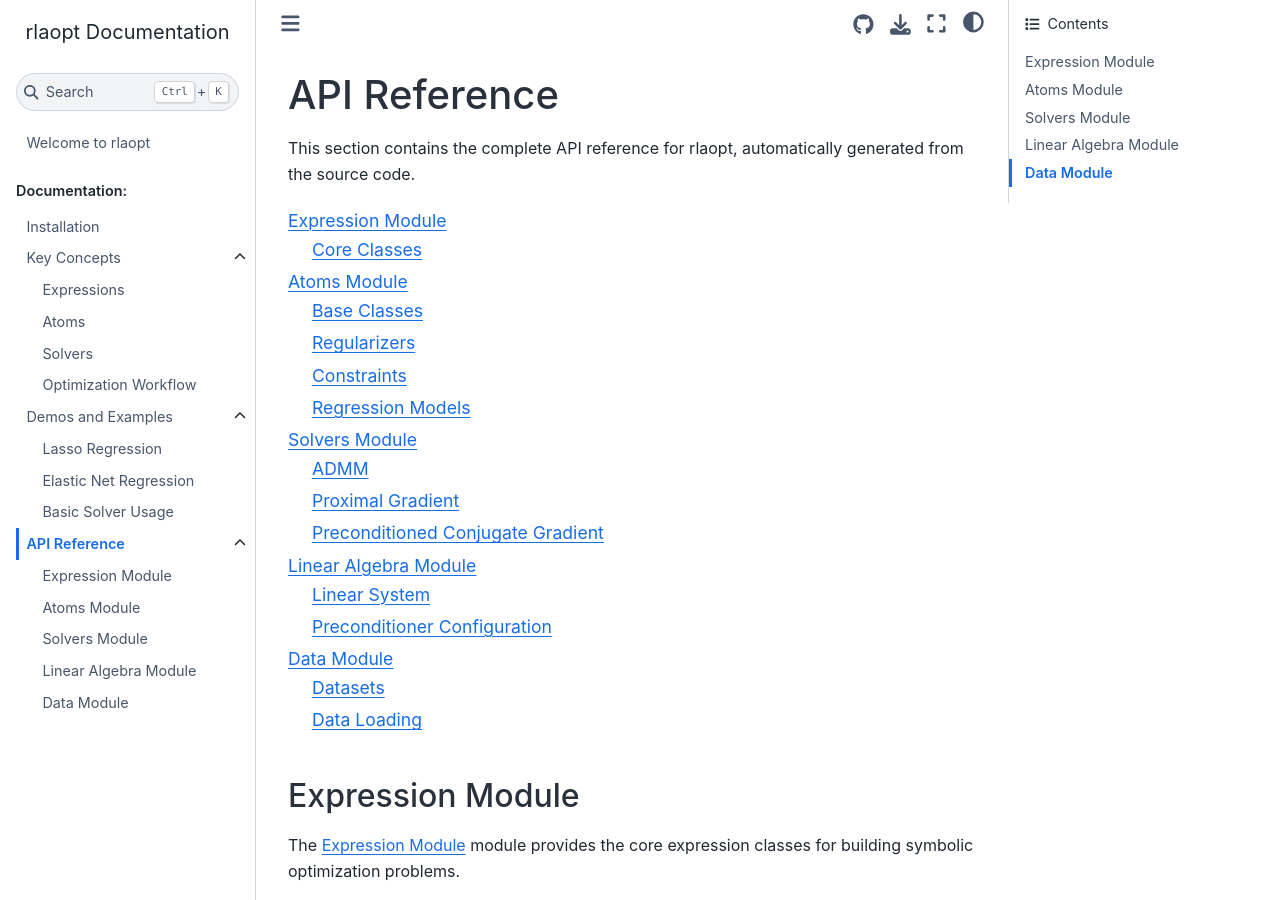
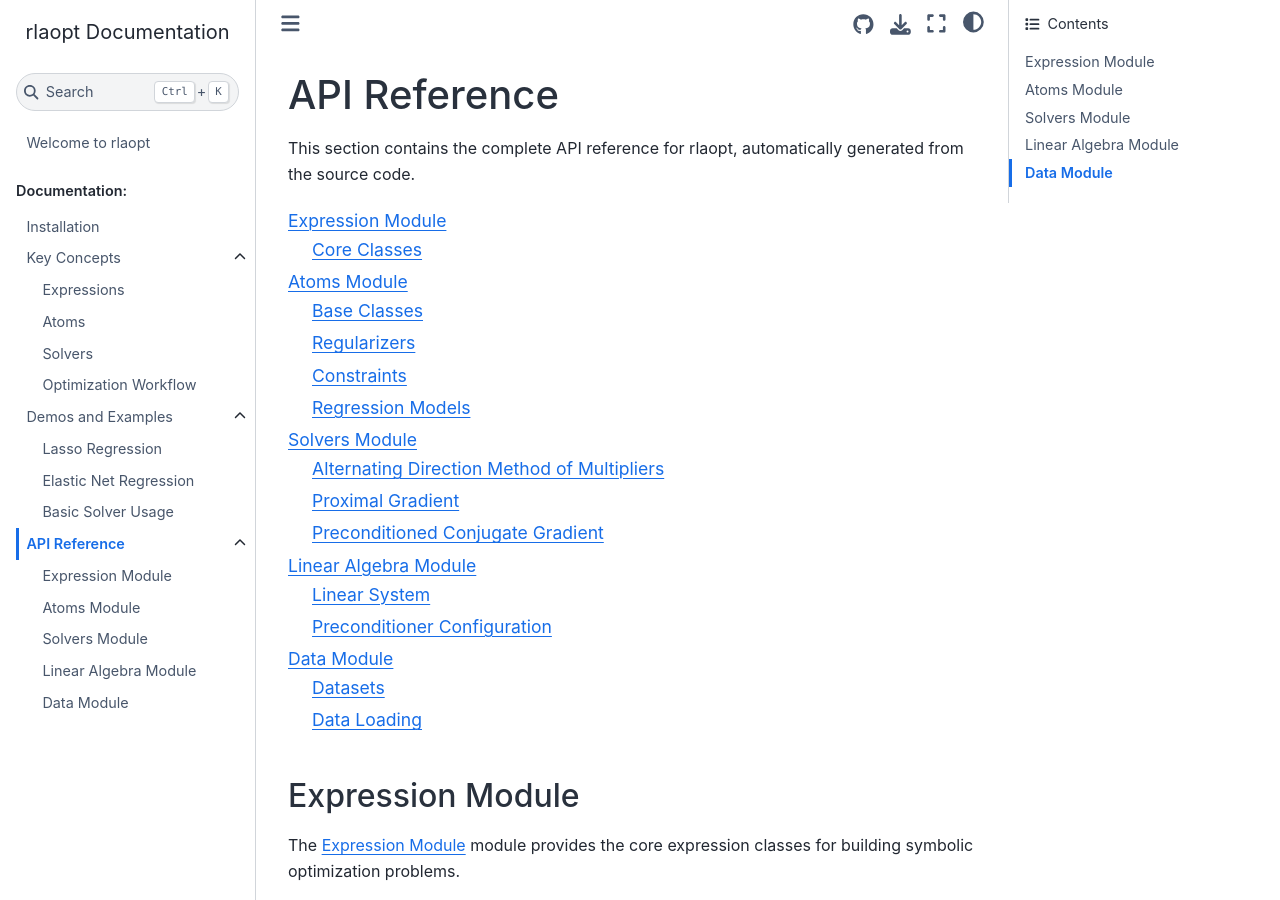
Before and after one commit to udellgroup/rlaopt, a Sphinx documentation site: the page built from docs/api/index.rst, in a window 1280 px wide and 900 px high. Built offline with Sphinx 7.4.7 and the Sphinx Book theme 1.1.4, drawn with Linux system fonts in a browser that asks for light colours.

Commit message:
more docs cleanup

```diff
--- a/docs/api/solvers.rst
+++ b/docs/api/solvers.rst
@@ -3,12 +3,11 @@ Solvers Module
 
 .. automodule:: rlaopt.solvers
 
-ADMM
-----
+Alternating Direction Method of Multipliers
+-------------------------------------------
 
 .. autoclass:: rlaopt.solvers.ADMM
    :members:
-   :undoc-members:
    :show-inheritance:
 
 .. autopydantic_model:: rlaopt.solvers.ADMMConfig
--- a/docs/key_concepts/solvers.rst
+++ b/docs/key_concepts/solvers.rst
@@ -71,7 +71,7 @@ Features:
 * Supports backtracking line search
 * Optional Nesterov acceleration
 
-PCG (Preconditioned Conjugate Gradient)
+Preconditioned Conjugate Gradient (PCG)
 ~~~~~~~~~~~~~~~~~~~~~~~~~~~~~~~~~~~~~~~
 
 The :class:`~rlaopt.solvers.PCG` solver is a preconditioned conjugate gradient method for solving linear systems.
```
Also changed, not shown: other parts of docs/api/solvers.rst (+0 -5 lines).
